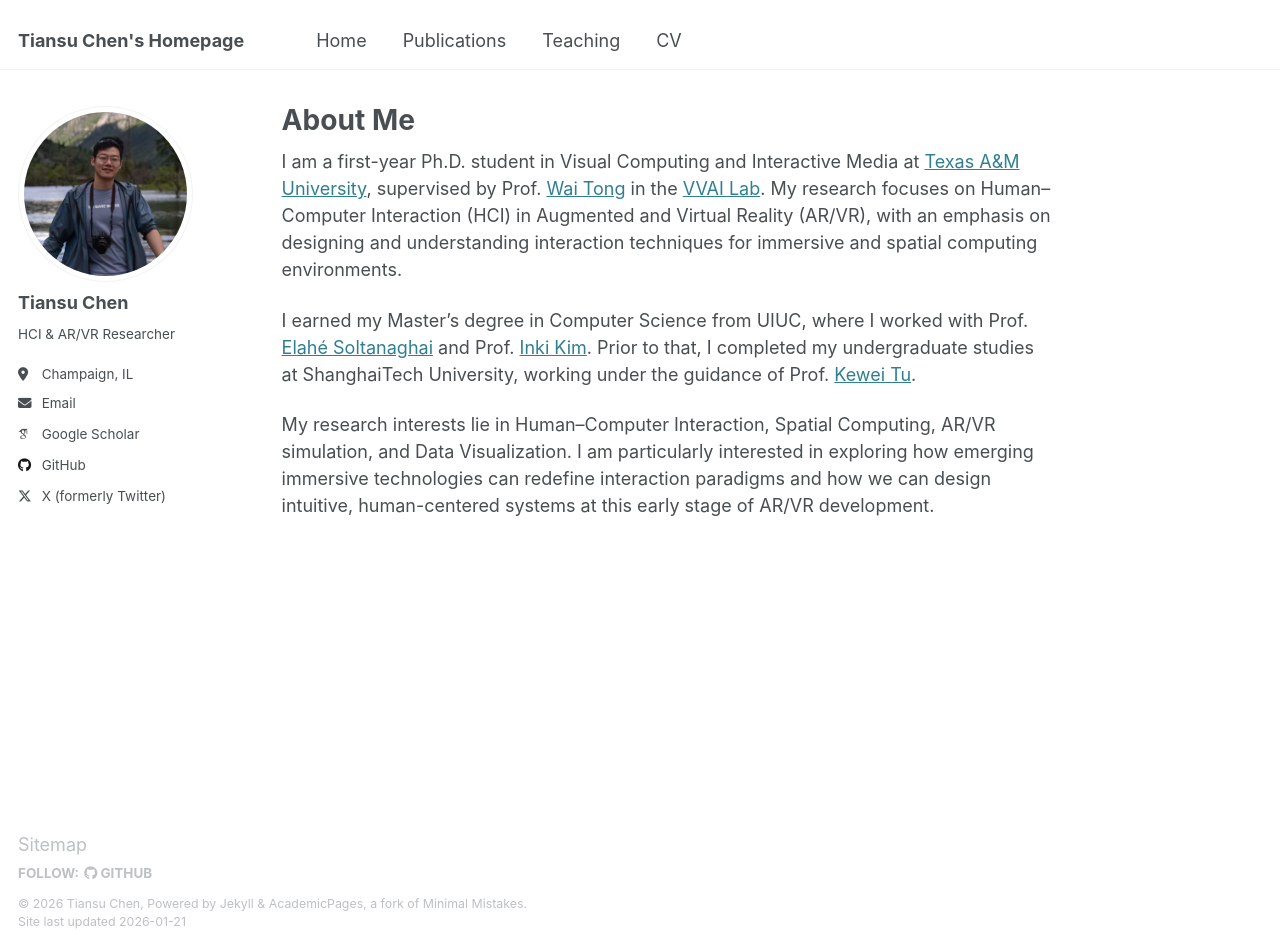
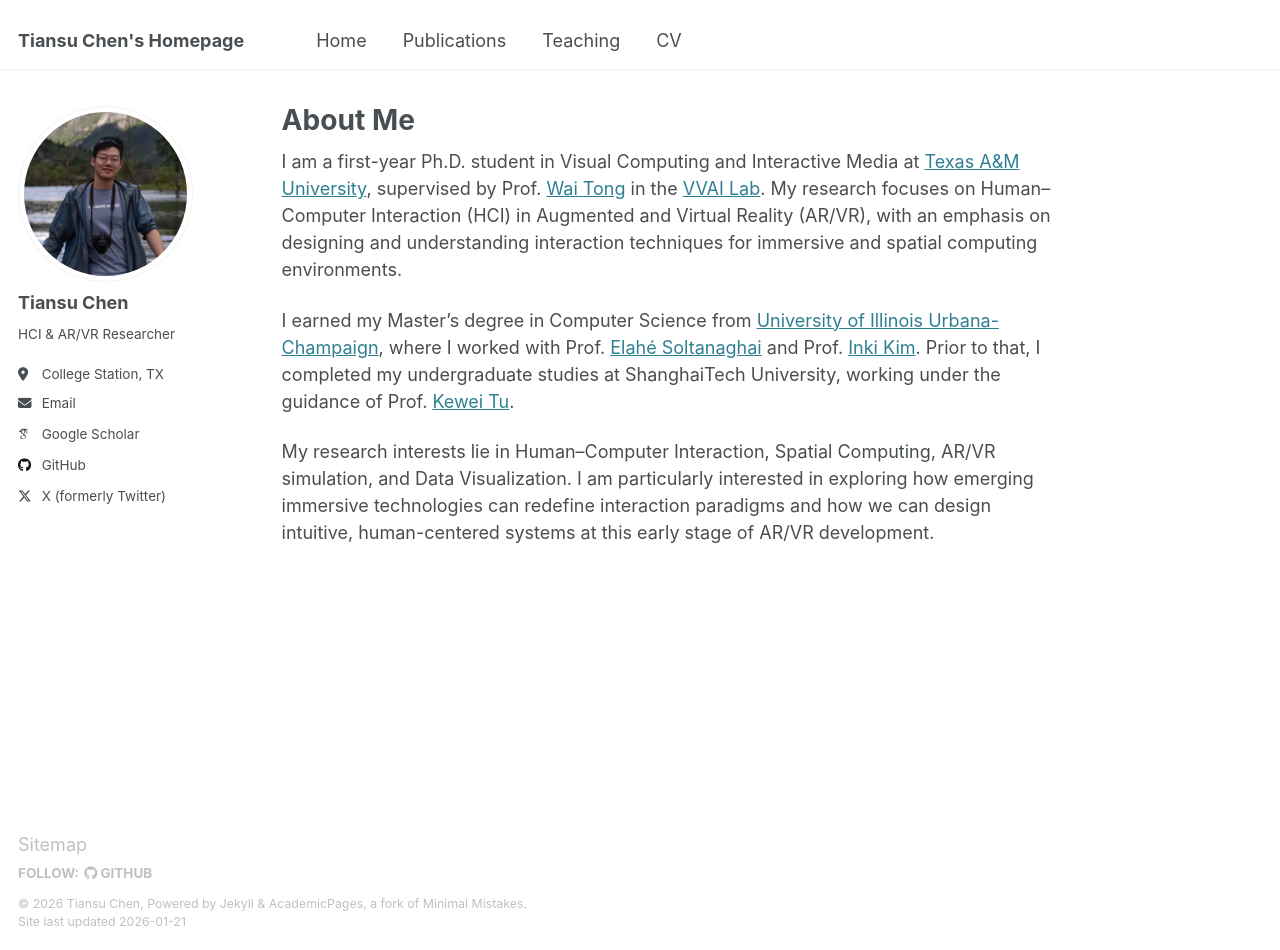
Before and after one commit to TiansuCHEN/tiansuchen.github.io, a Jekyll site: the page built from _pages/about.md, in a window 1280 px wide and 950 px high. Built offline with Jekyll 4.4.1, drawn with Linux system fonts in a browser that asks for light colours; some web fonts are replaced.

Commit message:
Updated email and location

```diff
--- a/_config.yml
+++ b/_config.yml
@@ -26,9 +26,9 @@ author:
   name             : "Tiansu Chen"
   # pronouns         : "he/him"
   bio              : "HCI & AR/VR Researcher"
-  location         : "Champaign, IL"
+  location         : "College Station, TX"
   # employer         : "University of Illinois Urbana-Champaign"
-  email            : "tiansuc2@illinois.edu"
+  email            : "tiansuchen@tamu.edu"
 
   # Academic websites
   googlescholar    : "https://scholar.google.com/citations?user=7cJ3jP8AAAAJ"
--- a/_pages/about.md
+++ b/_pages/about.md
@@ -9,6 +9,6 @@ redirect_from:
 
 I am a first-year Ph.D. student in Visual Computing and Interactive Media at [Texas A&M University](https://www.tamu.edu/index.html), supervised by Prof. [Wai Tong](https://wtong2017.github.io/) in the [VVAI Lab](https://vvai-lab.github.io/). My research focuses on Human–Computer Interaction (HCI) in Augmented and Virtual Reality (AR/VR), with an emphasis on designing and understanding interaction techniques for immersive and spatial computing environments.
 
-I earned my Master's degree in Computer Science from UIUC, where I worked with Prof. [Elahé Soltanaghai](https://elahe.web.illinois.edu/) and Prof. [Inki Kim](https://grainger.illinois.edu/about/directory/faculty/inkikim). Prior to that, I completed my undergraduate studies at ShanghaiTech University, working under the guidance of Prof. [Kewei Tu](https://faculty.sist.shanghaitech.edu.cn/faculty/tukw/).
+I earned my Master's degree in Computer Science from [University of Illinois Urbana-Champaign](https://illinois.edu/), where I worked with Prof. [Elahé Soltanaghai](https://elahe.web.illinois.edu/) and Prof. [Inki Kim](https://grainger.illinois.edu/about/directory/faculty/inkikim). Prior to that, I completed my undergraduate studies at ShanghaiTech University, working under the guidance of Prof. [Kewei Tu](https://faculty.sist.shanghaitech.edu.cn/faculty/tukw/).
 
 My research interests lie in Human–Computer Interaction, Spatial Computing, AR/VR simulation, and Data Visualization. I am particularly interested in exploring how emerging immersive technologies can redefine interaction paradigms and how we can design intuitive, human-centered systems at this early stage of AR/VR development.
```
